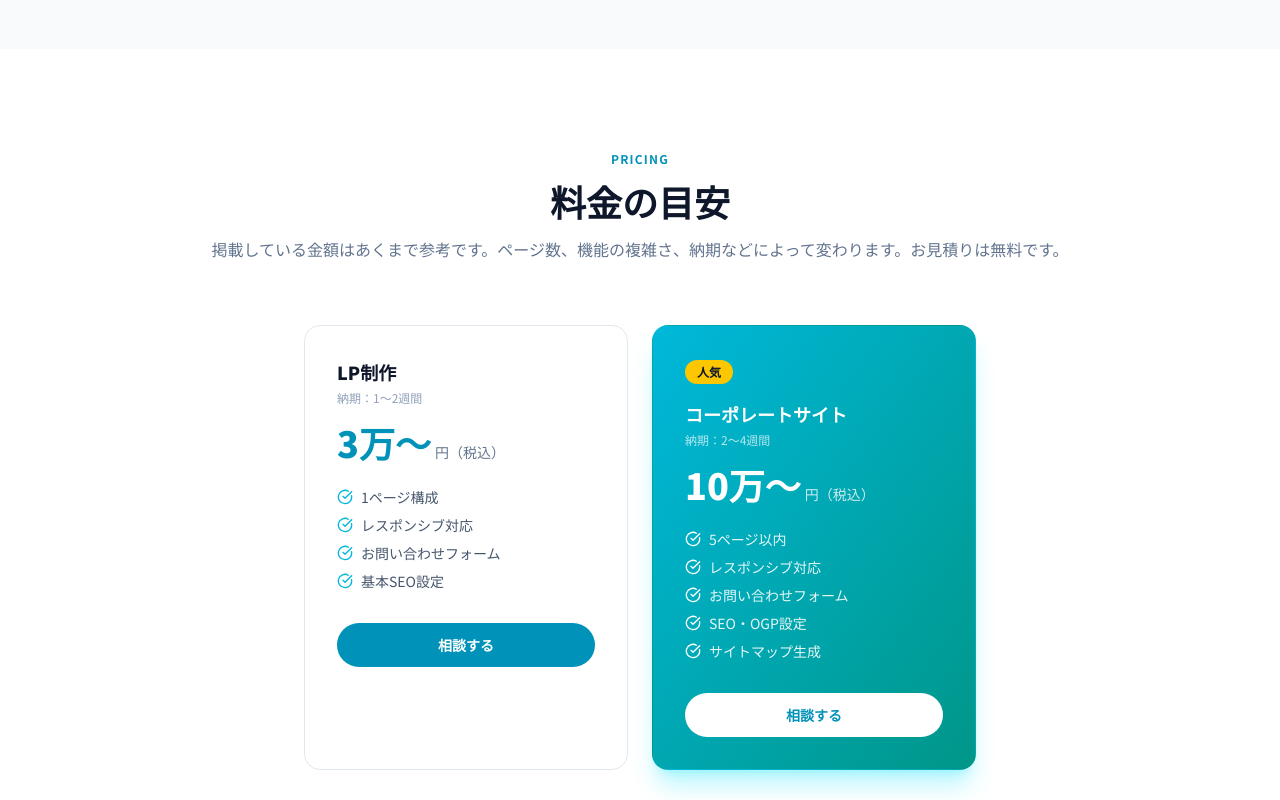
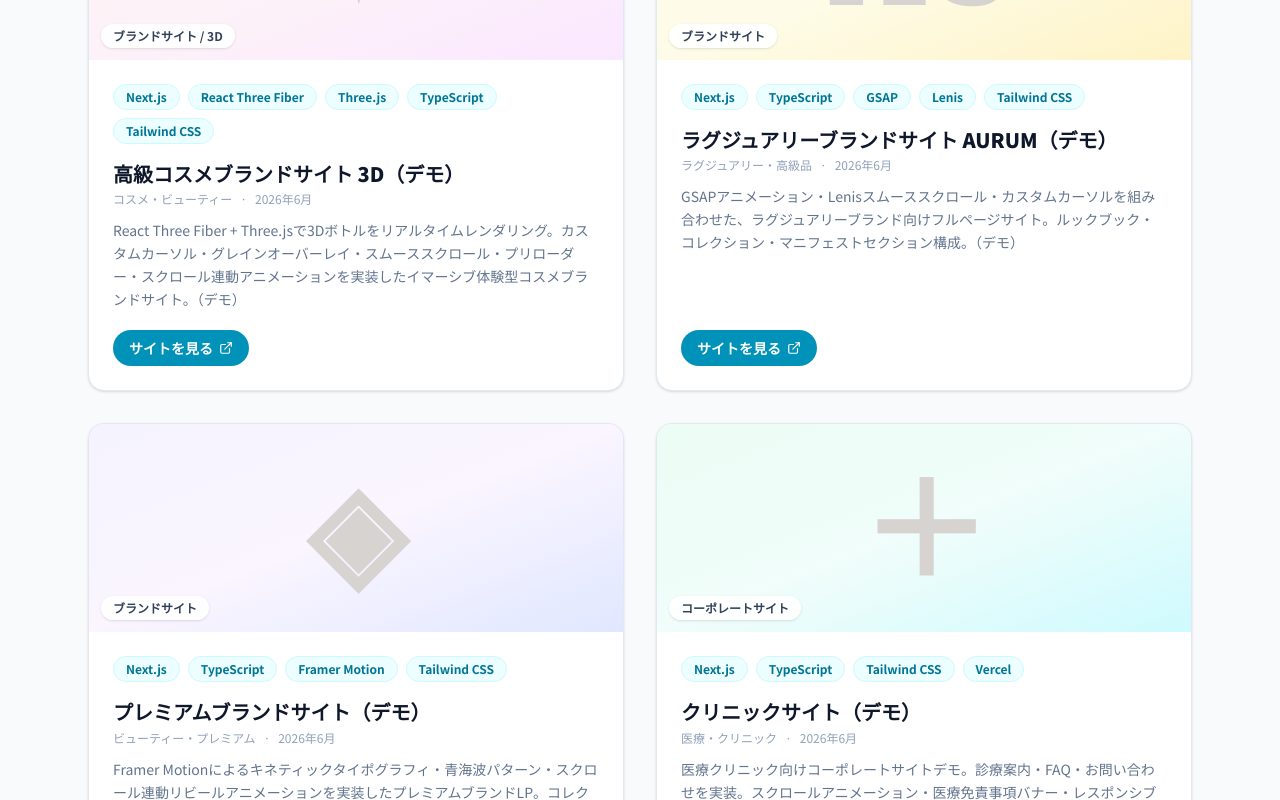
Before and after one commit to abe-jin/archeon, a Next.js app: page / in a window 1280 px wide. Shown: the part 4260-5060 px from the top of the page. Built offline with nearby package versions, Linux system fonts and the light colour scheme.

Commit message:
Portfolio: 4件追加（cosmetics-3d/aurum/premium-brand/clinic）

```diff
--- a/src/components/PortfolioSection.tsx
+++ b/src/components/PortfolioSection.tsx
@@ -126,6 +126,62 @@ const portfolioItems: PortfolioItem[] = [
     thumbnail: "/works/wp-corporate-demo.png",
     placeholderText: "W",
     placeholderBg: "bg-gradient-to-br from-sky-50 via-blue-50 to-cyan-100",
+  },
+  {
+    id: "cosmetics-3d",
+    title: "高級コスメブランドサイト 3D（デモ）",
+    industry: "コスメ・ビューティー",
+    category: "ブランドサイト / 3D",
+    description:
+      "React Three Fiber + Three.jsで3Dボトルをリアルタイムレンダリング。カスタムカーソル・グレインオーバーレイ・スムーススクロール・プリローダー・スクロール連動アニメーションを実装したイマーシブ体験型コスメブランドサイト。（デモ）",
+    techStack: ["Next.js", "React Three Fiber", "Three.js", "TypeScript", "Tailwind CSS"],
+    period: "2026年6月",
+    siteUrl: "https://cosmetics-3d-jnmsbuf5n-abejin0515-gmailcoms-projects.vercel.app",
+    thumbnail: "",
+    placeholderText: "✦",
+    placeholderBg: "bg-gradient-to-br from-rose-50 via-pink-50 to-fuchsia-100",
+  },
+  {
+    id: "aurum-demo",
+    title: "ラグジュアリーブランドサイト AURUM（デモ）",
+    industry: "ラグジュアリー・高級品",
+    category: "ブランドサイト",
+    description:
+      "GSAPアニメーション・Lenisスムーススクロール・カスタムカーソルを組み合わせた、ラグジュアリーブランド向けフルページサイト。ルックブック・コレクション・マニフェストセクション構成。（デモ）",
+    techStack: ["Next.js", "TypeScript", "GSAP", "Lenis", "Tailwind CSS"],
+    period: "2026年6月",
+    siteUrl: "https://aurum-demo-qxgqe1bqg-abejin0515-gmailcoms-projects.vercel.app",
+    thumbnail: "",
+    placeholderText: "AU",
+    placeholderBg: "bg-gradient-to-br from-amber-50 via-yellow-50 to-amber-100",
+  },
+  {
+    id: "premium-brand-demo",
+    title: "プレミアムブランドサイト（デモ）",
+    industry: "ビューティー・プレミアム",
+    category: "ブランドサイト",
+    description:
+      "Framer Motionによるキネティックタイポグラフィ・青海波パターン・スクロール連動リビールアニメーションを実装したプレミアムブランドLP。コレクション・フィロソフィー・ギフト・お問い合わせ構成。（デモ）",
+    techStack: ["Next.js", "TypeScript", "Framer Motion", "Tailwind CSS"],
+    period: "2026年6月",
+    siteUrl: "https://premium-brand-demo-klbstturg-abejin0515-gmailcoms-projects.vercel.app",
+    thumbnail: "",
+    placeholderText: "◈",
+    placeholderBg: "bg-gradient-to-br from-violet-50 via-purple-50 to-indigo-100",
+  },
+  {
+    id: "clinic-demo",
+    title: "クリニックサイト（デモ）",
+    industry: "医療・クリニック",
+    category: "コーポレートサイト",
+    description:
+      "医療クリニック向けコーポレートサイトデモ。診療案内・FAQ・お問い合わせを実装。スクロールアニメーション・医療免責事項バナー・レスポンシブ対応。Googleマップ営業の提案用として実際に使用。（架空・デモ）",
+    techStack: ["Next.js", "TypeScript", "Tailwind CSS", "Vercel"],
+    period: "2026年6月",
+    siteUrl: "https://clinic-demo-4pgal57v1-abejin0515-gmailcoms-projects.vercel.app",
+    thumbnail: "",
+    placeholderText: "＋",
+    placeholderBg: "bg-gradient-to-br from-emerald-50 via-teal-50 to-cyan-100",
   },
 ];
 
```
